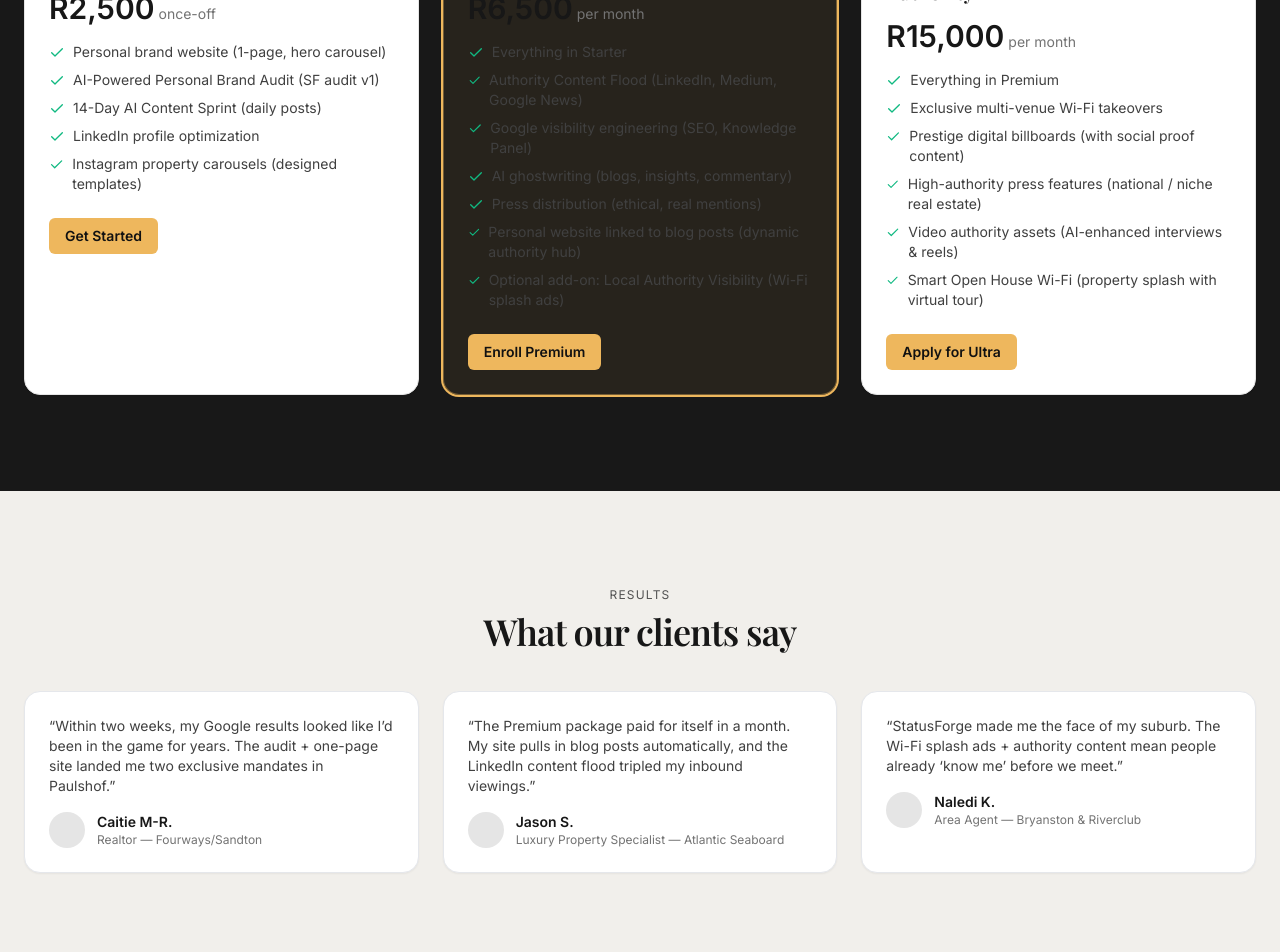
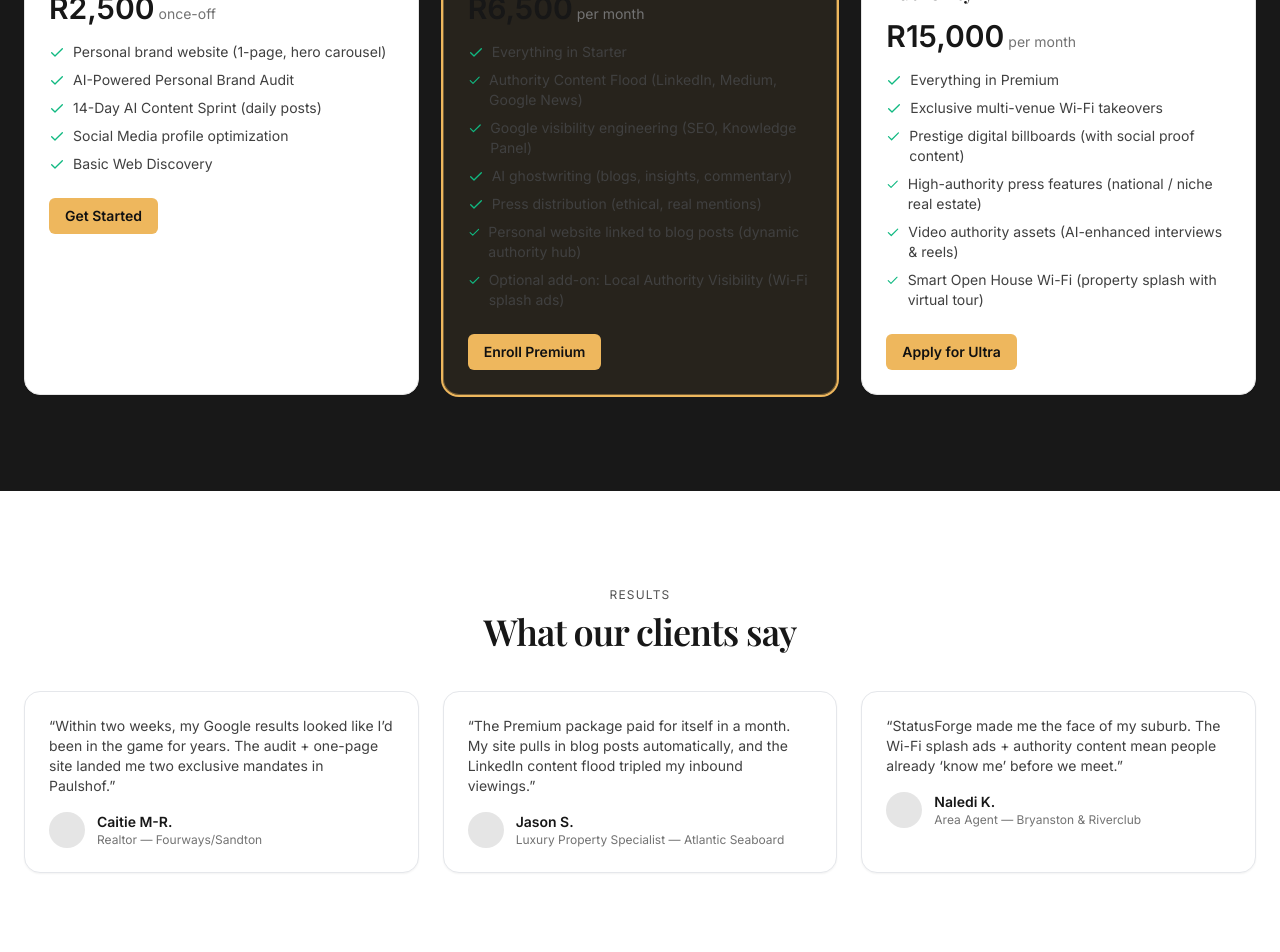
Before and after one commit to Progrex007/statusforge-site, a React (Vite) app: page / in a window 1280 px wide. Shown: the part 1660-2612 px from the top of the page. Built offline with nearby package versions, Linux system fonts and the light colour scheme.

Commit message:
Updated favicon, navbar logo, testimonials background, premium card text color

```diff
--- a/index.html
+++ b/index.html
@@ -2,7 +2,7 @@
 <html lang="en">
   <head>
     <meta charset="UTF-8" />
-    <link rel="icon" type="image/svg+xml" href="/vite.svg" />
+    <link rel="icon" type="image/png" href="/favicon.png" />
     <link rel="preconnect" href="https://fonts.googleapis.com">
     <link rel="preconnect" href="https://fonts.gstatic.com" crossorigin>
     <link href="https://fonts.googleapis.com/css2?family=Inter:wght@300;400;500;600&family=Playfair+Display:wght@500;600;700&display=swap" rel="stylesheet">
--- a/src/StatusForgeOnePageSite.jsx
+++ b/src/StatusForgeOnePageSite.jsx
@@ -31,7 +31,7 @@
     <header className="sticky top-0 z-40 backdrop-blur supports-[backdrop-filter]:bg-white/5">
       <div className="mx-auto flex max-w-7xl items-center justify-between px-6 py-4">
         <a href="#top" className="group inline-flex items-center gap-2">
-          <div className="h-7 w-7 rounded-md" style={{ backgroundColor: SF.gold }} />
+          <img src="/logo.png" alt="StatusForge Logo" className="h-7 w-7 rounded-md" />
           <span className="font-semibold tracking-tight text-white" style={{ fontFamily: 'Playfair Display, serif' }}>StatusForge</span>
         </a>
         <nav className="hidden items-center gap-8 md:flex">
@@ -184,10 +184,10 @@
 function Packages() {
   const starter = [
     "Personal brand website (1-page, hero carousel)",
-    "AI-Powered Personal Brand Audit (SF audit v1)",
+    "AI-Powered Personal Brand Audit",
     "14-Day AI Content Sprint (daily posts)",
-    "LinkedIn profile optimization",
-    "Instagram property carousels (designed templates)",
+    "Social Media profile optimization",
+    "Basic Web Discovery",
   ];
 
   const premium = [
@@ -231,7 +231,7 @@
 
 function Testimonials() {
   return (
-    <section id="testimonials" className="py-16 sm:py-20 lg:py-24" style={{ backgroundColor: SF.paper }}>
+    <section id="testimonials" className="py-16 sm:py-20 lg:py-24" style={{ backgroundColor: '#ffffff' }}>
       <div className="mx-auto max-w-7xl px-6">
         <div className="mx-auto max-w-3xl text-center">
           <p className="text-xs uppercase tracking-widest text-neutral-600">Results</p>
@@ -278,7 +278,7 @@
 
 function About() {
   return (
-    <section id="about" className="border-t py-16 sm:py-20 lg:py-24" style={{ backgroundColor: SF.paper }}>
+    <section id="about" className="py-16 sm:py-20 lg:py-24" style={{ backgroundColor: '#ffffff' }}>
       <div className="mx-auto max-w-5xl px-6">
         <div className="grid items-center gap-10 md:grid-cols-2">
           <div>
```
